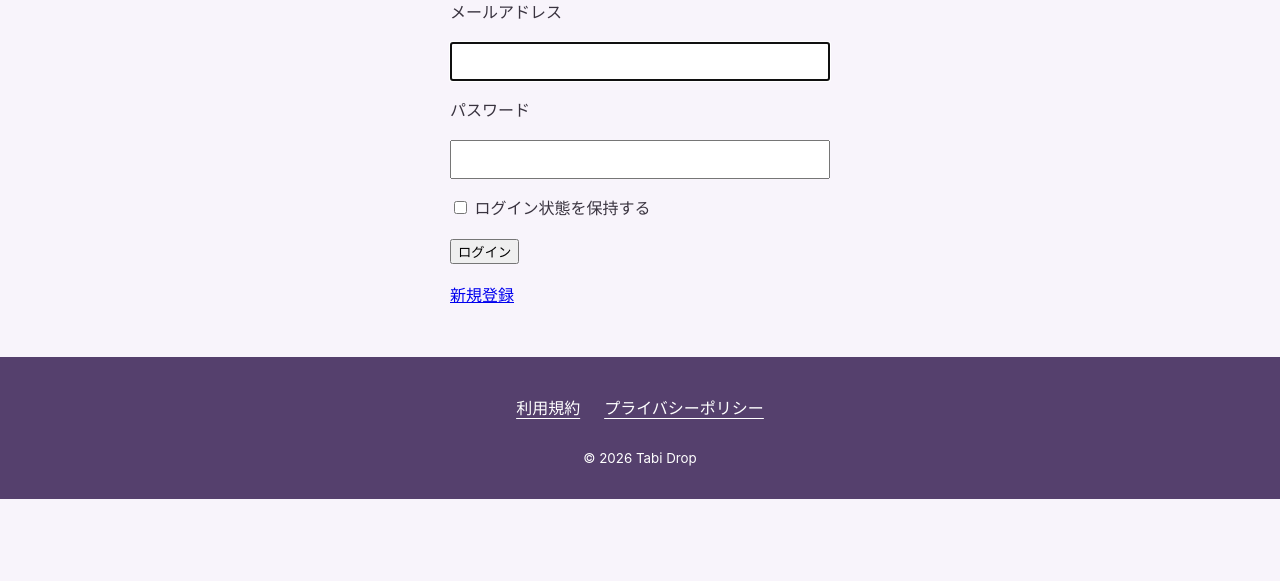
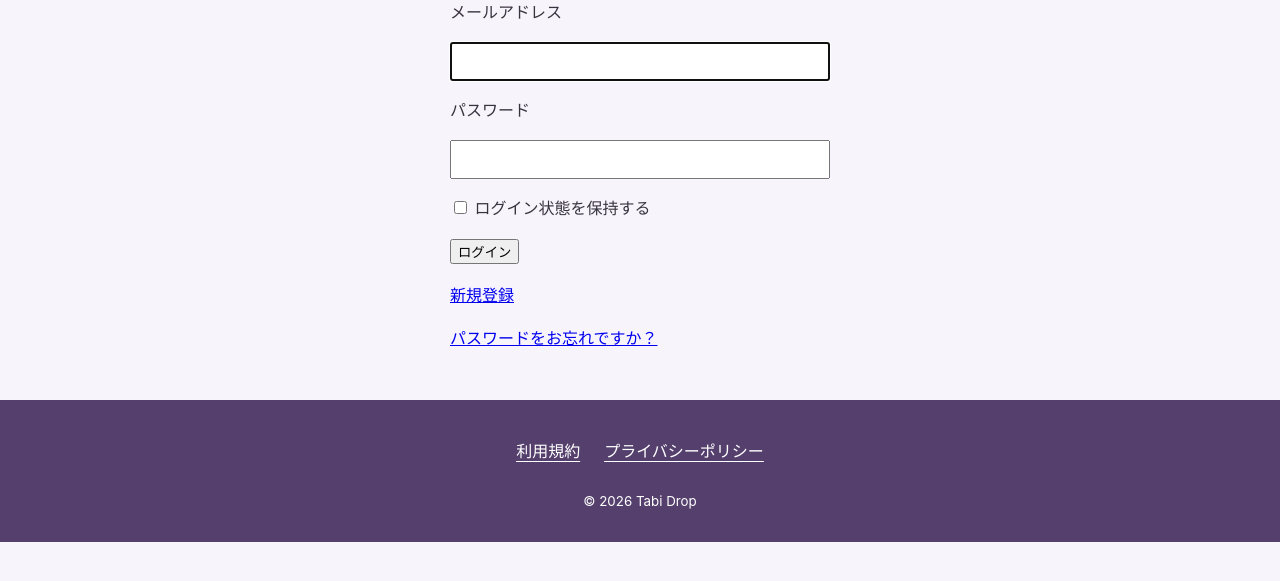
Before and after one commit to nabeparty1083/Tabi-Drop, a Rails app: page /users/sign_in in a window 1280 px wide. Shown: the part 137-718 px from the top of the page. Run offline with Rails 7, Linux system fonts and the light colour scheme; some libraries are stand-ins or nearby versions.

Commit message:
ログイン画面にパスワード再設定リンクを表示

```diff
--- a/app/views/devise/shared/_links.html.erb
+++ b/app/views/devise/shared/_links.html.erb
@@ -7,7 +7,7 @@
 <% end %>
 
 <%- if devise_mapping.recoverable? && controller_name != 'passwords' && controller_name != 'registrations' %>
-  <%# パスワード再設定リンクは一時的に非表示 %>
+  <p><%= link_to "パスワードをお忘れですか？", new_password_path(resource_name) %></p>
 <% end %>
 
 <%- if devise_mapping.confirmable? && controller_name != 'confirmations' %>
```
